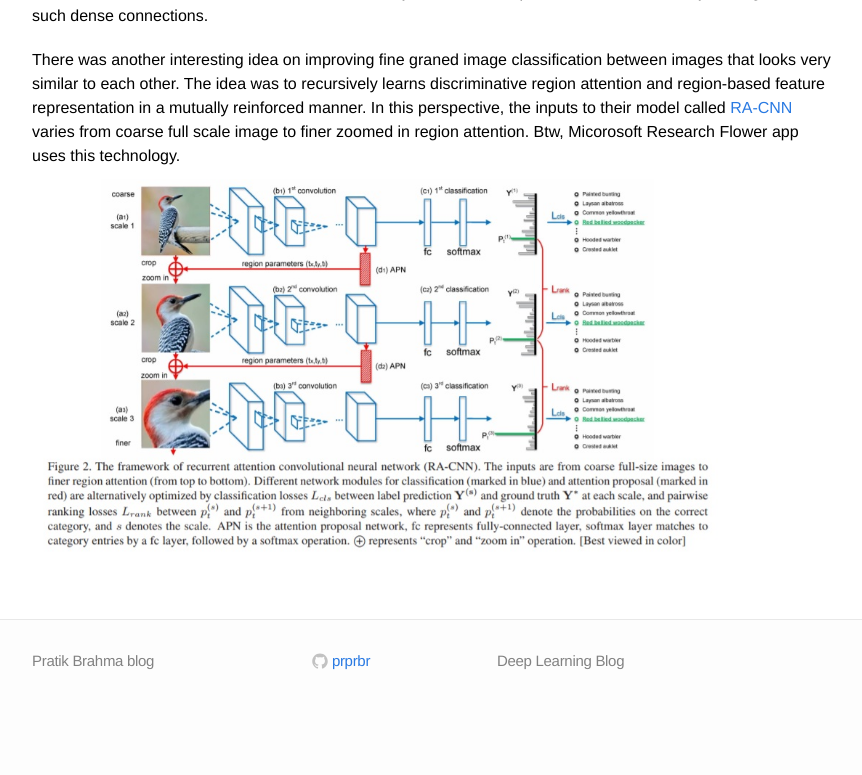
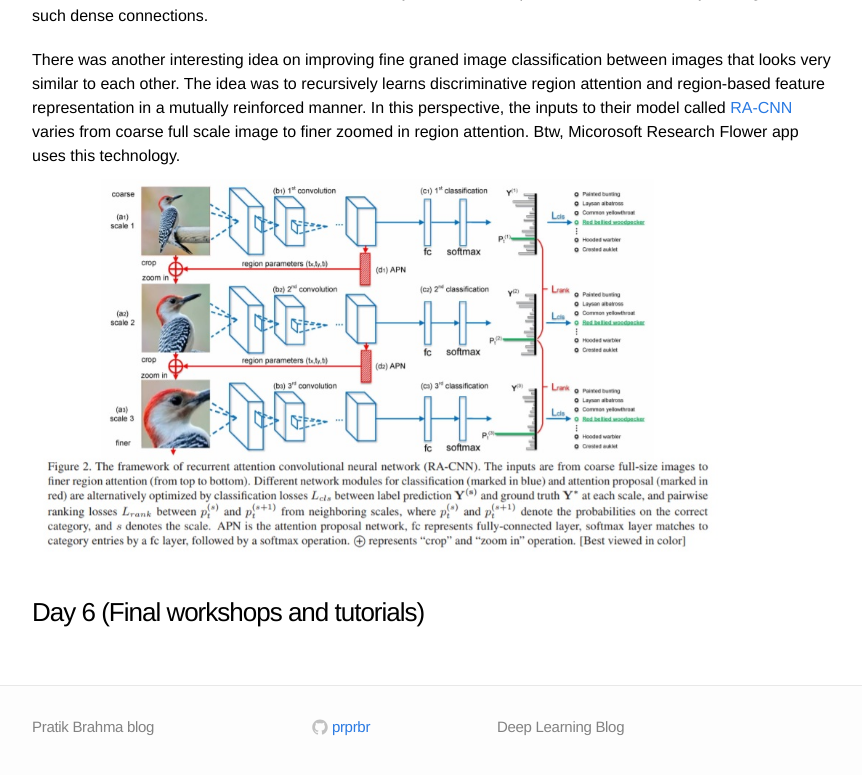
Before and after one commit to prprbr/prprbr.github.io, a Jekyll site: the page built from _posts/2017-08-06-Deeplearning-CVPR.markdown, in a window 1280 px wide and 900 px high, scrolled down 2569 px, cut to the strip 116-891 px from the top of the window. Shown: the whole strip, without its empty margins (208-1070 px from the left). Built offline with Jekyll 4.4.1, drawn with Linux system fonts in a browser that asks for light colours; comment, search, counter and statistics services are not loaded; before the commit the page ends 3403 px from its top, so only the background shows below that.

Commit message:
Update 2017-08-06-Deeplearning-CVPR.markdown

```diff
--- a/_posts/2017-08-06-Deeplearning-CVPR.markdown
+++ b/_posts/2017-08-06-Deeplearning-CVPR.markdown
@@ -35,3 +35,6 @@ There was another interesting idea on improving fine graned image classification
 region attention and region-based feature representation
 in a mutually reinforced manner. In this perspective, the inputs to their model called [RA-CNN](http://openaccess.thecvf.com/content_cvpr_2017/papers/Fu_Look_Closer_to_CVPR_2017_paper.pdf) varies from coarse full scale image to finer zoomed in region attention. Btw, Micorosoft Research Flower app uses this technology.
 <img src="/assets/cvpr/racnn.jpg" width="90%" height="90%" />
+
+
+### Day 6 (Final workshops and tutorials)
```
